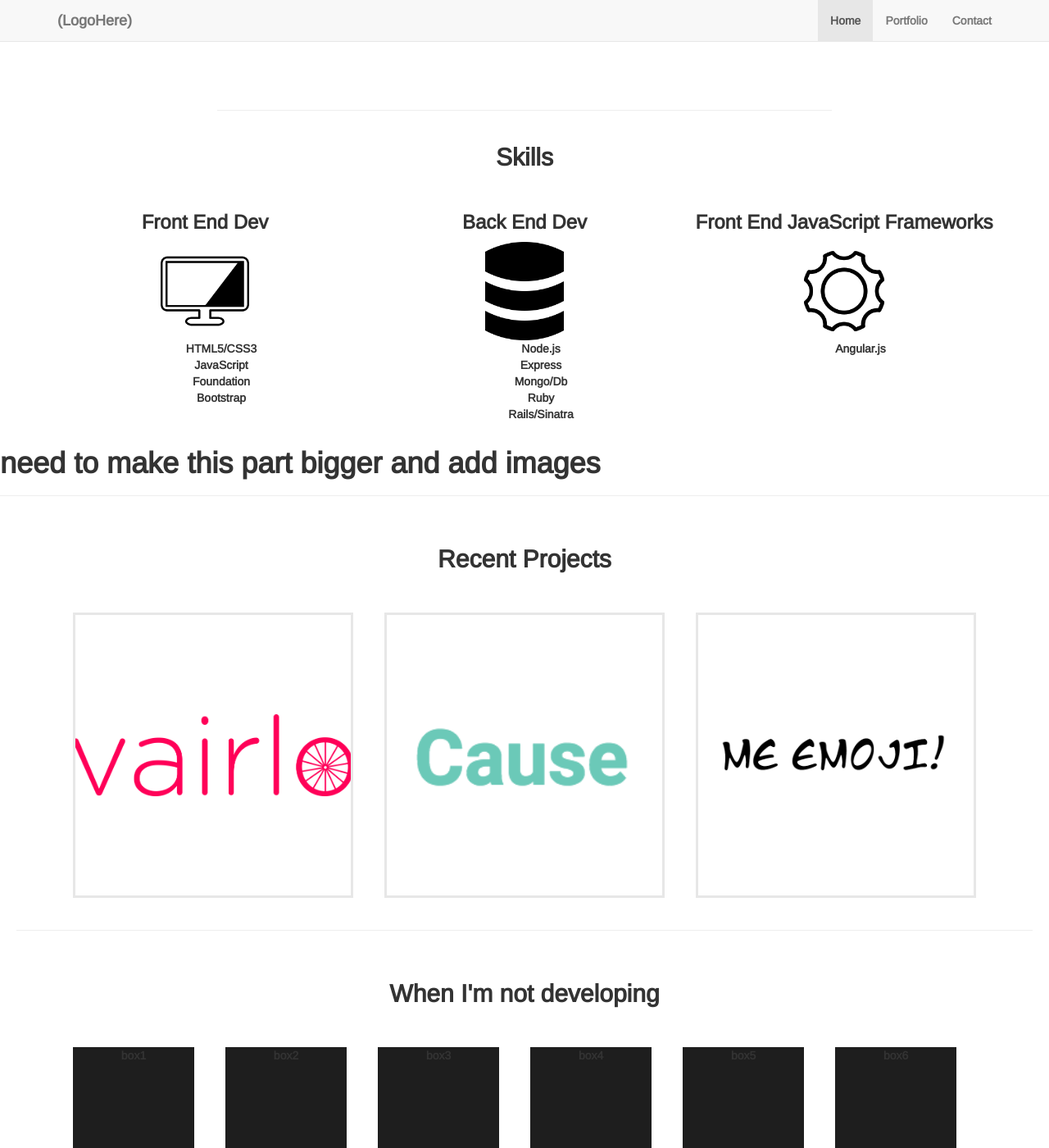
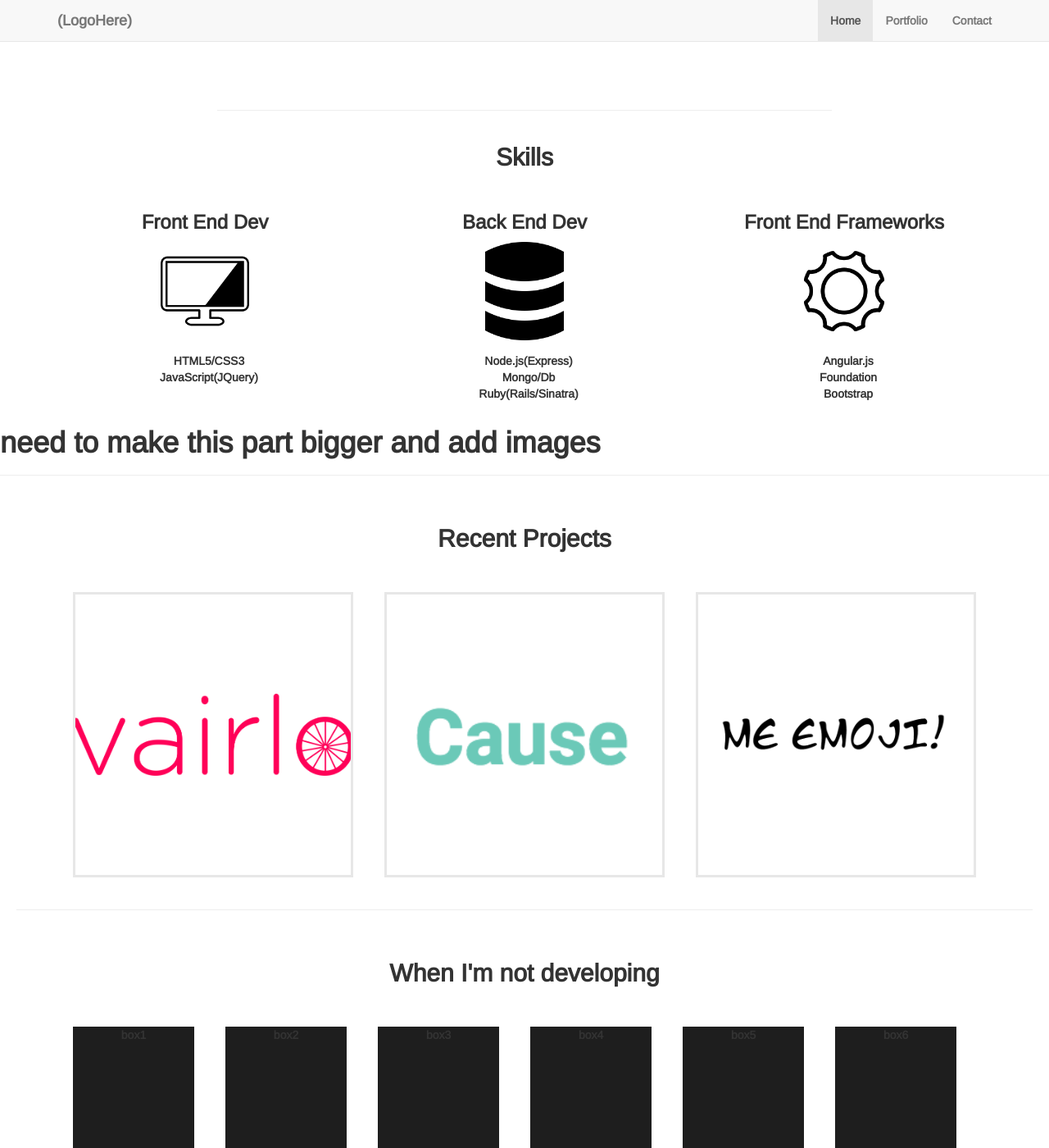
Before and after one commit to Calum-Campbell/Calum-Campbell.github.io, a Jekyll site: the page built from index.html, in a window 1280 px wide and 1400 px high, scrolled down 929 px. Shown: the whole window at 82% size. Built offline with Jekyll 4.4.1, drawn with Linux system fonts in a browser that asks for light colours.

Commit message:
css changed on symbols

```diff
--- a/_includes/skills.html
+++ b/_includes/skills.html
@@ -7,27 +7,25 @@
                 <img src="./img/front-end.png" class="skills-symbol">
                 <ul>
                     <li>HTML5/CSS3</li>
-                    <li>JavaScript</li>
-                    <li>Foundation</li>
-                    <li>Bootstrap</li>
+                    <li>JavaScript(JQuery)</li>
                 </ul>
             </div>
             <div class="col-lg-4 col-md-12  center no-pad" >
                 <h3>Back End Dev</h3>
                 <img src="./img/back-end.png" class="skills-symbol">
                 <ul>
-                    <li>Node.js</li>
-                    <li>Express</li>
+                    <li>Node.js(Express)</li>
                     <li>Mongo/Db</li>
-                    <li>Ruby</li>
-                    <li>Rails/Sinatra</li>
+                    <li>Ruby(Rails/Sinatra)</li>
                 </ul>
             </div>
             <div class="col-lg-4 col-md-12 center no-pad">
-            <h3>Front End JavaScript Frameworks</h3>
+            <h3>Front End Frameworks</h3>
                 <img src="./img/frameworks.png" class="skills-symbol">
                 <ul>
                     <li>Angular.js</li>
+                    <li>Foundation</li>
+                    <li>Bootstrap</li>
                 </ul>
             </div>
         </div>
--- a/css/landing-page.css
+++ b/css/landing-page.css
@@ -231,6 +231,8 @@ p.copyright {
 
 .skills-info ul{
     list-style-type: none;
+    margin-left: -30px;
+    padding-top: 15px;
     /*background-color: #e7e7e7;*/
 }
 
```
